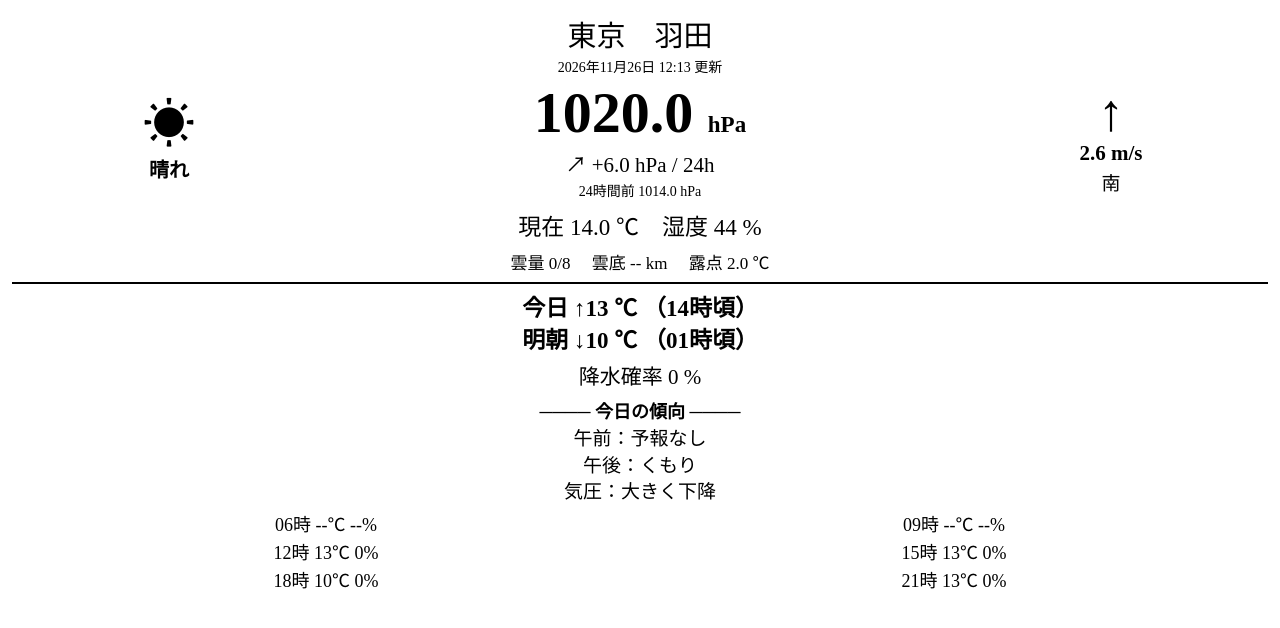
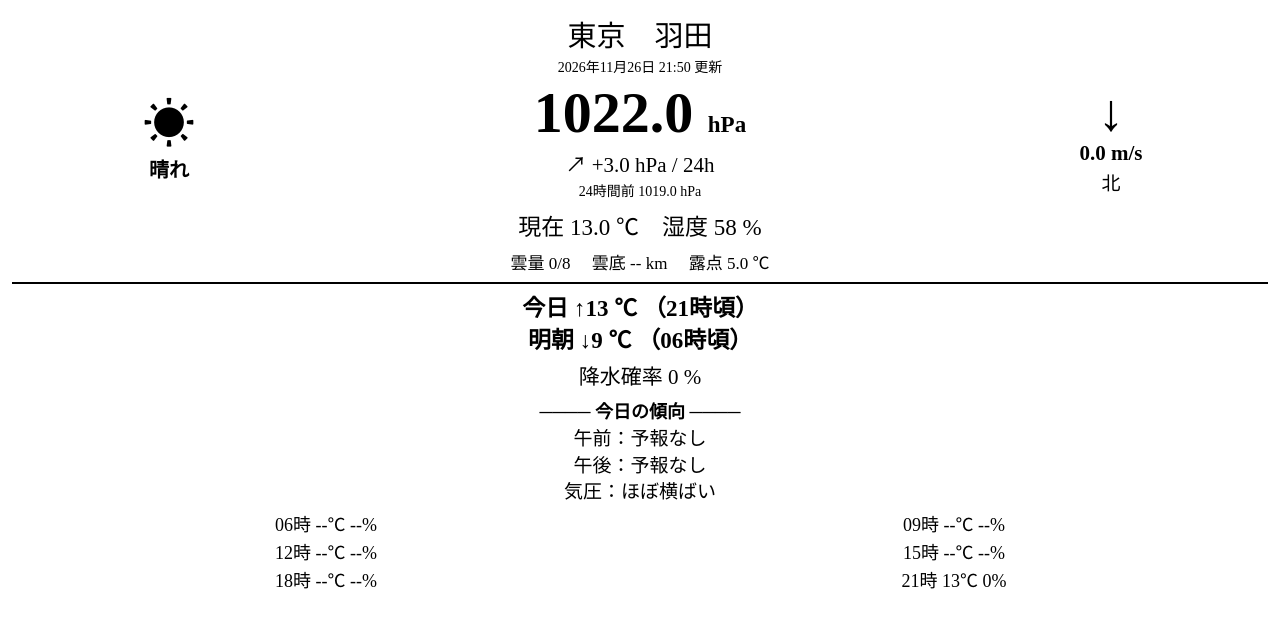
Before and after one commit to helloyimi77/kindle-weather, a plain HTML site: page index.html in a window 1280 px wide. Drawn offline with Linux system fonts and the light colour scheme.

Commit message:
Update weather

```diff
--- a/index.html
+++ b/index.html
@@ -357,7 +357,7 @@ body {
 </div>
 
 <div class="updated">
-  2026年11月26日 12:13 更新
+  2026年11月26日 21:50 更新
 </div>
 
 
@@ -379,16 +379,16 @@ body {
   <div class="main-cell pressure-cell">
 
     <div class="pressure">
-      1020.0
+      1022.0
       <span class="unit">hPa</span>
     </div>
 
     <div class="delta">
-      ↗ +6.0 hPa / 24h
+      ↗ +3.0 hPa / 24h
     </div>
 
     <div class="delta-sub">
-      24時間前 1014.0 hPa
+      24時間前 1019.0 hPa
     </div>
 
   </div>
@@ -397,15 +397,15 @@ body {
   <div class="main-cell wind-cell">
 
     <div class="wind-arrow">
-      ↑
+      ↓
     </div>
 
     <div class="wind-speed">
-      2.6 m/s
+      0.0 m/s
     </div>
 
     <div class="wind-direction">
-      南
+      北
     </div>
 
   </div>
@@ -414,13 +414,13 @@ body {
 
 
 <div class="current">
-  現在 14.0 ℃　湿度 44 %
+  現在 13.0 ℃　湿度 58 %
 </div>
 
 <div class="sky">
   雲量 0/8
   雲底 -- km
-  露点 2.0 ℃
+  露点 5.0 ℃
 </div>
 
 
@@ -430,12 +430,12 @@ body {
 <div class="forecast">
 
   今日 ↑13 ℃
-  （14時頃）
+  （21時頃）
 
   <br>
 
-  明朝 ↓10 ℃
-  （01時頃）
+  明朝 ↓9 ℃
+  （06時頃）
 
 </div>
 
@@ -455,11 +455,11 @@ body {
 
   <br>
 
-  午後：くもり
+  午後：予報なし
 
   <br>
 
-  気圧：大きく下降
+  気圧：ほぼ横ばい
 
 </div>
 
@@ -482,11 +482,11 @@ body {
   <tr>
 
     <td>
-      12時 13℃ 0%
+      12時 --℃ --%
     </td>
 
     <td>
-      15時 13℃ 0%
+      15時 --℃ --%
     </td>
 
   </tr>
@@ -495,7 +495,7 @@ body {
   <tr>
 
     <td>
-      18時 10℃ 0%
+      18時 --℃ --%
     </td>
 
     <td>
```
Also changed, not shown: weather.json (+10 -10 lines).
